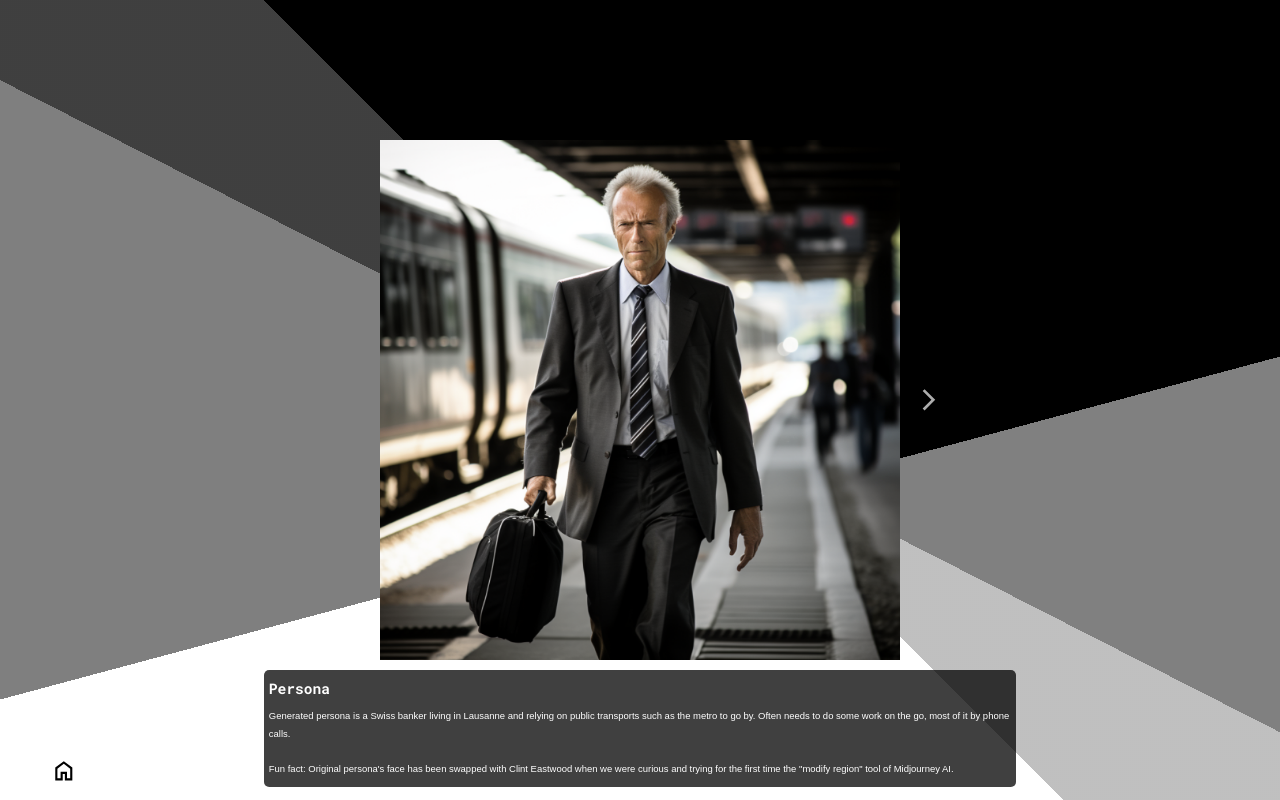
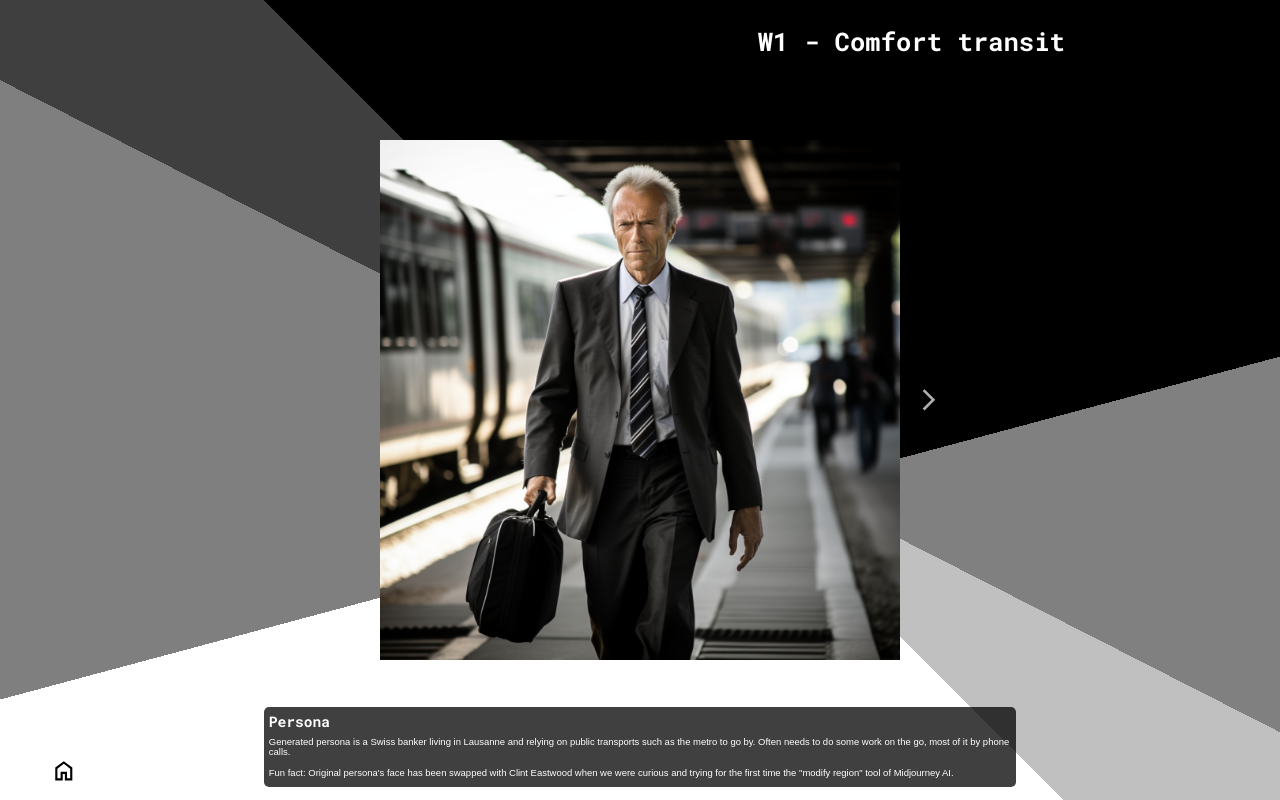
Before and after one commit to NervzZ/portfolio, a React (Create React App) app: page / in a window 1280 px wide. Both pictures are taken after a click on the element "Explore". Built offline with nearby package versions, Linux system fonts and the light colour scheme.

Commit message:
added simple title and menu navigation

```diff
--- a/src/components/ImageNav/ImageNav.js
+++ b/src/components/ImageNav/ImageNav.js
@@ -2,6 +2,7 @@ import React, {useState} from 'react'
 import './ImageNav.css'
 import NavButton from "../Buttons/NavButton/NavButton";
 import TextBox from "../TextBox/TextBox";
+import ProjectSelect from "../ProjectSelect/ProjectSelect";
 
 const ImageNavigator = ({images, viewSize}) => {
     const [currentImageIndex, setCurrentImageIndex] = useState(0)
@@ -20,6 +21,11 @@ const ImageNavigator = ({images, viewSize}) => {
 
     return (
         <>
+            <ProjectSelect
+                viewSize={viewSize}
+                currentImageIndex={currentImageIndex}
+                setImageIndex={(id) => setCurrentImageIndex(id)}
+            />
             <div className="ImageNav">
                 <NavButton next={false} onClick={handlePrevious} hide={currentImageIndex === 0}/>
                 <img className="Image" src={images[currentImageIndex]} alt="Displayed"/>
--- a/src/components/ProjectSelect/ProjectSelect.css
+++ b/src/components/ProjectSelect/ProjectSelect.css
@@ -0,0 +1,26 @@
+.ProjectSelect {
+    position: absolute;
+    right: 10%;
+    top: 3%;
+    z-index: 1;
+    font-family: "Roboto Mono Bold", sans-serif;
+    color: white;
+    border: none;
+    font-size: 2em;
+    padding-right: 0.4em;
+    background: black;
+    -webkit-appearance: none;
+    -moz-appearance:none;
+}
+
+.ProjectSelect:hover {
+    cursor: pointer;
+}
+
+.ProjectSelect:after {
+    width: 200px;
+}
+
+.ProjectSelect:focus {
+    outline: none;
+}
--- a/src/components/ProjectSelect/ProjectSelect.js
+++ b/src/components/ProjectSelect/ProjectSelect.js
@@ -0,0 +1,72 @@
+import './ProjectSelect.css'
+import React, {useEffect, useState} from "react";
+
+const ProjectSelect = (props) => {
+
+    const [currentProjectId, setCurrentProjectId] = useState(2)
+
+    const textStyle = {
+        fontSize: (props.viewSize.width / 50)
+    }
+
+    useEffect(() => {
+        const id = props.currentImageIndex
+        console.log(id)
+        if (id < 3) { //W1
+            setCurrentProjectId(0)
+        } else if (id > 2 && id < 5) { //W2
+            setCurrentProjectId(1)
+        } else if (id > 4 && id < 8) { //W3
+            setCurrentProjectId(2)
+        }
+        else if (id > 7 && id < 12) { //W4
+            setCurrentProjectId(3)
+        }
+        else if (id > 11 && id < 16) { //W5
+            setCurrentProjectId(4)
+        } else { //W6
+            setCurrentProjectId(5)
+        }
+    }, [props.currentImageIndex]); // Only re-run the effect if count changes
+    const handleProjectChange  = (event) => {
+        setCurrentProjectId(event.target.value)
+        switch (event.target.value) {
+            case "1":
+                props.setImageIndex(3)
+                return
+            case "2":
+                props.setImageIndex(5)
+                return
+            case "3":
+                props.setImageIndex(8)
+                return
+            case "4":
+                props.setImageIndex(12)
+                return
+            case "5":
+                props.setImageIndex(16)
+                return
+            default:
+                props.setImageIndex(0)
+                return
+        }
+    }
+
+    return (
+        <select
+            className="ProjectSelect"
+            style={textStyle}
+            onChange={handleProjectChange}
+            value={currentProjectId}
+        >
+            <option value={0}>W1 - Comfort transit</option>
+            <option value={1}>W2 - Old clothes new life</option>
+            <option value={2}>W3 - Create like the gods</option>
+            <option value={3}>W4 - Machine harmony</option>
+            <option value={4}>W5 - Dog paradise</option>
+            <option value={5}>W6 - Dreams Happen</option>
+        </select>
+    )
+}
+
+export default ProjectSelect
--- a/src/components/TextBox/TextBox.css
+++ b/src/components/TextBox/TextBox.css
@@ -17,7 +17,7 @@
     border: 0px solid white;
     z-index: 2;
     max-width: 58%;
-    line-height: 1.1rem;
+    line-height: 0.4em;
 }
 
 .TextTitle {
--- a/src/components/TextBox/TextBox.js
+++ b/src/components/TextBox/TextBox.js
@@ -19,8 +19,6 @@ const TextBox = (props) => {
                 return ("Immerge yourself in your own work")
             case 13:
                 return ("Stray dog issue")
-            case 18:
-                return ("Poem")
             default:
                 return
         }
```
